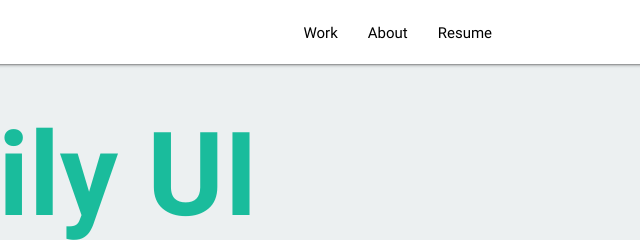
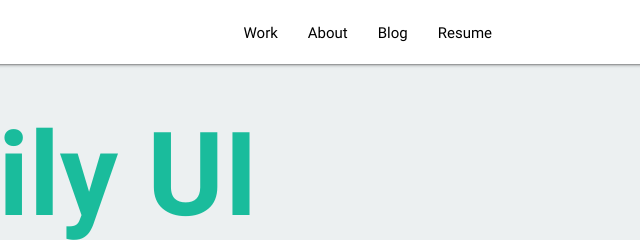
Before and after one commit to patrickpistor/100daydesign, a plain HTML site: page index.html in a window 1280 px wide. Shown: the top 240 px of the page, 581-1221 px from the left. Drawn offline with nearby package versions, Linux system fonts and the light colour scheme; a script that the page names is missing.

Commit message:
Added Blog

```diff
--- a/index.html
+++ b/index.html
@@ -34,11 +34,13 @@
 				<ul class="right hide-on-med-and-down">
 					<li><a class="black-text waves-effect waves-light waves-teal" href="http://patrickpistor.com/work.html">Work</a></li>
 					<li><a class="black-text waves-effect waves-light waves-teal" href="http://patrickpistor.com/about.html">About</a></li>
+					<li><a class="black-text waves-effect waves-light waves-teal" href="http://blog.patrickpistor.com/">Blog</a></li>
 					<li><a class="black-text waves-effect waves-light waves-teal" href="http://resume.patrickpistor.com/">Resume</a></li>
 				</ul>
 				<ul class="side-nav" id="mobile-demo">
 					<li><a class="black-text" href="http://patrickpistor.com/work.html">Work</a></li>
 					<li><a class="black-text" href="http://patrickpistor.com/about.html">About</a></li>
+					<li><a class="black-text" href="http://blog.patrickpistor.com/">Blog</a></li>
 					<li><a class="black-text" href="http://resume.patrickpistor.com/">Resume</a></li>
 				</ul>
 			</div>
```
